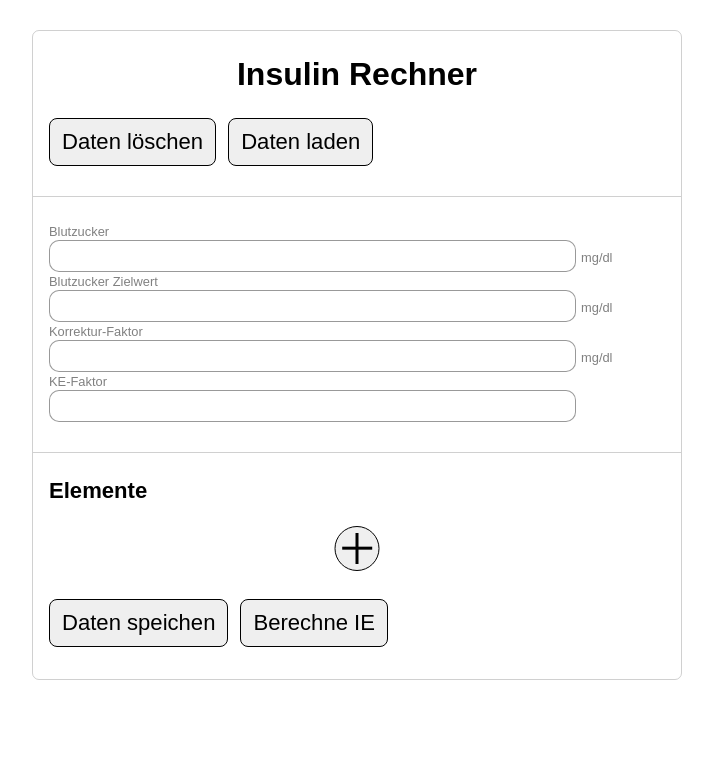
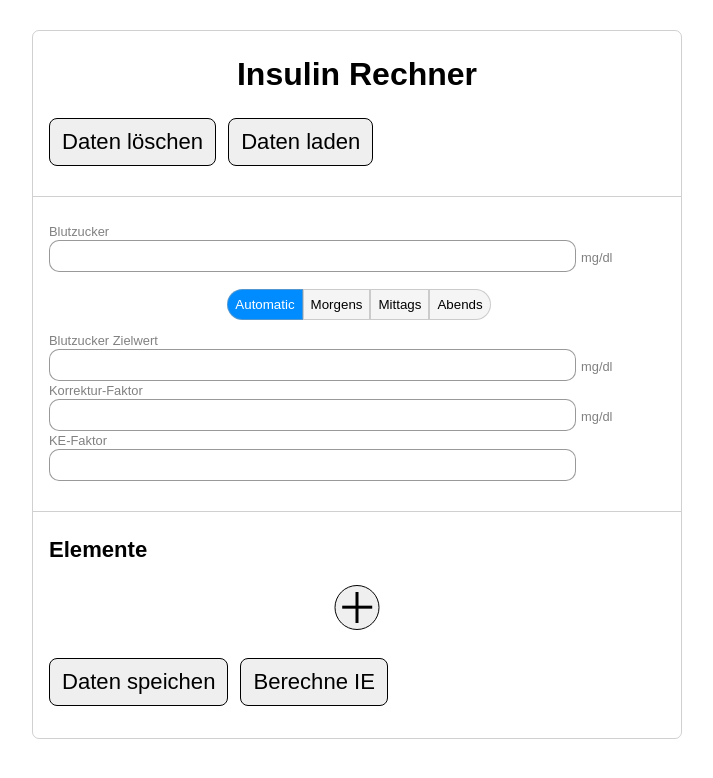
Before and after one commit to Derion23/insulin-calculator, a React (Create React App) app: page / in a window 1280 px wide. Shown: the top 778 px of the page, without its empty margins (148-861 px from the left). Built offline with nearby package versions, Linux system fonts and the light colour scheme.

Commit message:
added dayTimeChoice

```diff
--- a/src/App.js
+++ b/src/App.js
@@ -13,8 +13,9 @@ const PREFIX = "insulin-calculator-"
 let hasRerenderedSince60sec = false
 
 export default function App() {
+    const [dayTimeChoice, setDayTimeChoice] = useLocalStorage('dayTimeChoice', 'automatic')
     const [lastSavedData, setLastSavedData] = useLocalStorage('lastSavedData', {foodItems:[]})
-    const [foodNameSuggestions, setFoodNameSuggestions] = useLocalStorage('foodNameSuggestions', [])
+    // const [foodNameSuggestions, setFoodNameSuggestions] = useLocalStorage('foodNameSuggestions', [])
     const [foodNameSuggestionsForPer100gSlide, setFoodNameSuggestionsForPer100gSlide] =
         useLocalStorage('foodNameSuggestions-per100gSlide', [])
 
@@ -22,9 +23,9 @@ export default function App() {
         useLocalStorage('foodNameSuggestions-perPieceSlide', [])
 
     const [bloodSugar, setBloodSugar] = useState('')
-    const [targetBloodSugar, setTargetBloodSugar] = useLocalStorage(`${getCurrentDayTime()}-targetBloodSugar`)
-    const [correctionFactor, setCorrectionFactor] = useLocalStorage(`${getCurrentDayTime()}-correctionFactor`)
-    const [carbohydrateFactor, setCarbohydrateFactor] = useLocalStorage(`${getCurrentDayTime()}-carbohydrateFactor`)
+    const [targetBloodSugar, setTargetBloodSugar] = useLocalStorage(`${getDayTime()}-targetBloodSugar`)
+    const [correctionFactor, setCorrectionFactor] = useLocalStorage(`${getDayTime()}-correctionFactor`)
+    const [carbohydrateFactor, setCarbohydrateFactor] = useLocalStorage(`${getDayTime()}-carbohydrateFactor`)
 
     const [foodItems, setFoodItems] = useLocalStorage('foodItems', [])
 
@@ -45,10 +46,10 @@ export default function App() {
             calculateIE(false, false)
         , 100) */
 
-        localStorage.removeItem(`${PREFIX}foodNameSuggestions`)
+        // localStorage.removeItem(`${PREFIX}foodNameSuggestions`)
 
-        addAllFoodItemsInLocalStorageToFoodNameSuggestionsForPer100gSlide()
-        addAllFoodItemsInLocalStorageToFoodNameSuggestionsForPerPieceSlide()
+        /* addAllFoodItemsInLocalStorageToFoodNameSuggestionsForPer100gSlide()
+        addAllFoodItemsInLocalStorageToFoodNameSuggestionsForPerPieceSlide() */
 
         // update every minute
         setInterval(() => {
@@ -59,6 +60,13 @@ export default function App() {
 
         }, 60000);
     }, [])
+
+    function getDayTime(){
+        if(dayTimeChoice === 'automatic')
+            return getCurrentDayTime()
+        else
+            return dayTimeChoice
+    }
 
     function addAllFoodItemsInLocalStorageToFoodNameSuggestionsForPer100gSlide(){
         const allFoodItemsInLocalStorage = getAllFoodItemsInLocalStorage(true)
@@ -499,8 +507,8 @@ export default function App() {
 
         setTotalIE(IE)
 
-        // needed because of async state setting
         if(shouldScroll)
+            // needed because of async state setting
             setTimeout(() => {
                 outputRef.current.scrollIntoView({smooth:true})
             }, 5)
@@ -527,13 +535,17 @@ export default function App() {
 
             <FixedInformationSection
                 setBloodSugar={setBloodSugar}
+                setDayTimeChoice={setDayTimeChoice}
                 setTargetBloodSugar={setTargetBloodSugar}
                 setCorrectionFactor={setCorrectionFactor}
                 setCarbohydrateFactor={setCarbohydrateFactor}
                 bloodSugar={bloodSugar}
+                dayTimeChoice={dayTimeChoice}
                 targetBloodSugar={targetBloodSugar}
                 correctionFactor={correctionFactor}
                 carbohydrateFactor={carbohydrateFactor}
+
+                refreshPage={refreshPage}
             />
 
             <hr className='destop-hr new-section-hr'/>
--- a/src/Components/FixedInformationSection.js
+++ b/src/Components/FixedInformationSection.js
@@ -5,13 +5,17 @@ import Input from './Input'
 
 export default function FixedInformationSection(
     {setBloodSugar,
+    setDayTimeChoice,
     setTargetBloodSugar,
     setCorrectionFactor,
     setCarbohydrateFactor,
     bloodSugar,
+    dayTimeChoice,
     targetBloodSugar,
     correctionFactor,
-    carbohydrateFactor
+    carbohydrateFactor,
+
+    refreshPage
     }) {
 
     return (
@@ -24,6 +28,49 @@ export default function FixedInformationSection(
                 unit = 'mg/dl'
                 onChange = {(event) => setBloodSugar(event.target.value)}
             />
+
+            <p className='center-elements day-time-choice-buttons'>
+                <button
+                    className={`automatic-day-time-choice-button
+                    ${dayTimeChoice === 'automatic' && 'active-button'}`}
+                    onClick={() => {
+                            setDayTimeChoice('automatic')
+                            refreshPage()
+                        }
+                }
+                >Automatic</button>
+
+                <button
+                    className={`morning-day-time-choice-button
+                    ${dayTimeChoice === 'morning' && 'active-button'}`}
+                    onClick={() => {
+                            setDayTimeChoice('morning')
+                            refreshPage()
+                        }
+                }
+                >Morgens</button>
+
+                <button
+                    className={`midday-day-time-choice-button
+                    ${dayTimeChoice === 'midday' && 'active-button'}`}
+                    onClick={() => {
+                            setDayTimeChoice('midday')
+                            refreshPage()
+                        }
+                }
+                >Mittags</button>
+
+                <button
+                    className={`evening-day-time-choice-button
+                    ${dayTimeChoice === 'evening' && 'active-button'}`}
+                    onClick={() => {
+                            setDayTimeChoice('evening')
+                            refreshPage()
+                        }
+                }
+                >Abends</button>
+            </p>
+
             <Input
                 name = 'TargetBloodSugar'
                 type='number'
--- a/src/css/style.css
+++ b/src/css/style.css
@@ -168,12 +168,36 @@ label{
     font-size: 1.1rem;
 }
 
+/*
+*  DAY TIME CHOICE BUTTONS
+*/
+
+.day-time-choice-buttons > button{
+    border: 1px solid var(--border-color-destop);
+    padding: 7px;
+    background-color: whitesmoke;
+    margin-top: 17px;
+    margin-bottom: 11px;
+}
+
+.automatic-day-time-choice-button{
+    border-top-left-radius: 20px;
+    border-bottom-left-radius: 20px;
+}
+
+.evening-day-time-choice-button{
+    border-top-right-radius: 20px;
+    border-bottom-right-radius: 20px;
+}
+
+
 .per-100g-button,
 .per-piece-button{
     border: 1px solid var(--border-color-destop);
     border-radius: 7px;
     padding: 7px;
     background-color: whitesmoke;
+    margin-bottom: 5px;
 }
 
 .per-100g-button{
@@ -181,16 +205,15 @@ label{
 }
 
 .active-button{
-    background-color: rgb(0, 140, 255);
-    color: white;
+    background-color: rgb(0, 140, 255) !important;
+    color: white !important;
 }
 
 .center-elements{
     align-items: center;
     justify-content: center;
     display: flex;
-    margin-top: 0;
-    margin-bottom: 5px;
+    margin: 0;
 }
 
 .delete-food-item-button::before,
--- a/src/hooks/useLocalStorage.js
+++ b/src/hooks/useLocalStorage.js
@@ -19,7 +19,7 @@ export default function useLocalStorage(key, initialValue) {
     useEffect(() =>{
         if(value != null)
             localStorage.setItem(prefixedKey, JSON.stringify(value))
-    }, [prefixedKey, value])
+    }, [/* prefixedKey, */ value])
 
     return [value, setValue]
 }
```
Also changed, not shown: 11 other files (tests, documents, lock files or other folders).
